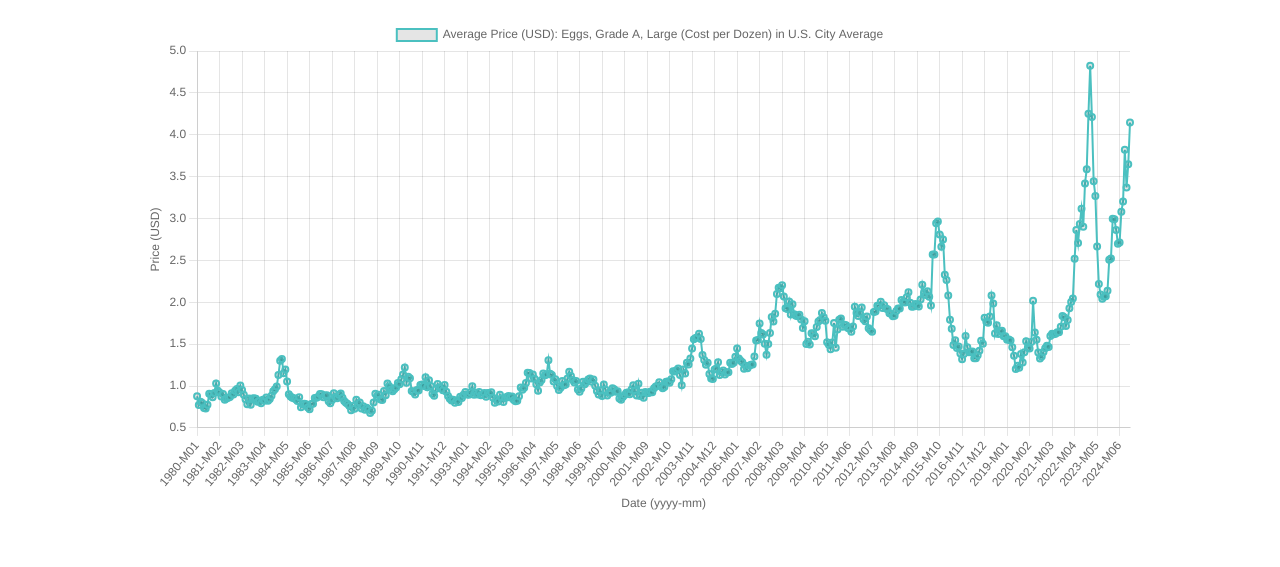
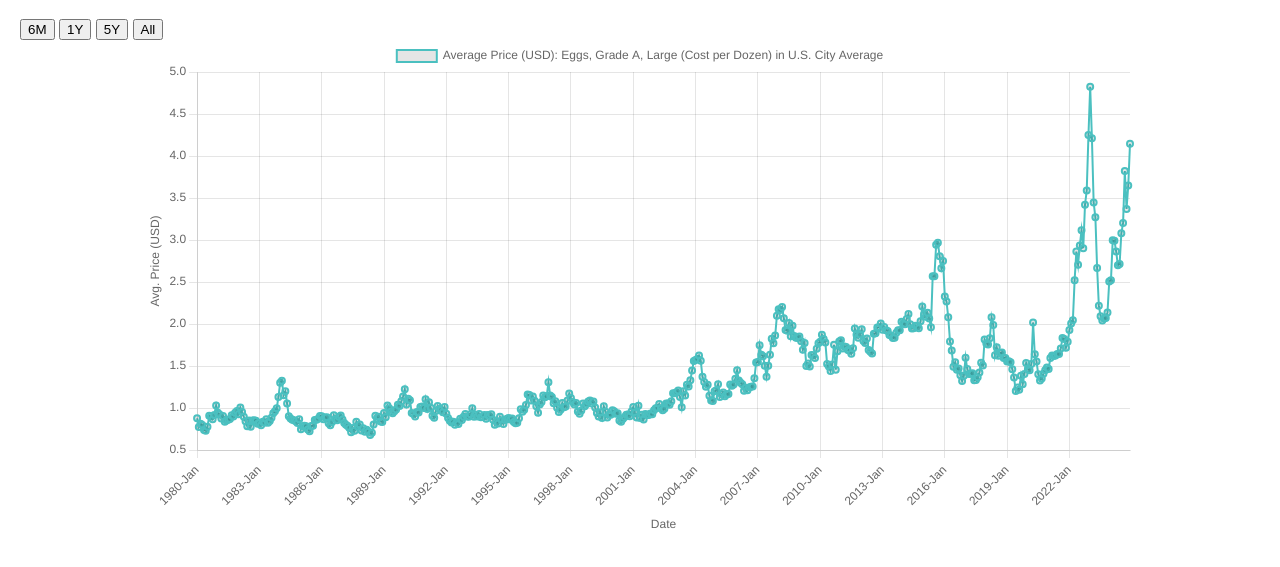
Before and after one commit to clairefro/the-eggconomist, a website: page docs/index.html in a window 1280 px wide. Shown: the part 61-628 px from the top of the page. Drawn offline with nearby package versions, Linux system fonts and the light colour scheme; some packages are replaced by stand-ins of ours; a script that the page names is missing.

Commit message:
add date range zoom controls

```diff
--- a/docs/index.html
+++ b/docs/index.html
@@ -4,7 +4,14 @@
     <meta charset="UTF-8" />
     <meta name="viewport" content="width=device-width, initial-scale=1.0" />
     <title>The Eggconomist</title>
+    <meta name="description" content="Eggspert analysis of US economy" />
+    <link rel="icon" href="favicon.ico" type="image/x-icon" />
+
+    <!-- ChartJS  -->
     <script src="https://cdn.jsdelivr.net/npm/chart.js"></script>
+    <!-- ChartJS zoom plugin -->
+    <script src="https://cdnjs.cloudflare.com/ajax/libs/chartjs-plugin-zoom/2.0.1/chartjs.plugin.zoom.min.js"></script>
+
     <style>
       body {
         font-family: Arial, sans-serif;
@@ -18,6 +25,12 @@
   </head>
   <body>
     <h1>Egg Prices Over Time</h1>
+    <div class="chart-controls">
+      <button onclick="setTimeRange('6m')">6M</button>
+      <button onclick="setTimeRange('1y')">1Y</button>
+      <button onclick="setTimeRange('5y')">5Y</button>
+      <button onclick="setTimeRange('all')">All</button>
+    </div>
     <div id="chart-container">
       <canvas id="eggPriceChart"></canvas>
     </div>
--- a/docs/script.js
+++ b/docs/script.js
@@ -1,24 +1,61 @@
-// Fetch the CSV data from the GitHub raw URL
-const csvUrl =
+class EggChartManager {
+  constructor() {
+    this.chart = null;
+    this.originalLabels = [];
+    this.originalValues = [];
+    this.csvUrl =
       "https://raw.githubusercontent.com/clairefro/the-eggconomist/refs/heads/main/egg_prices.csv";
-
-// parse CSV data
-async function fetchData() {
-  const response = await fetch(csvUrl);
-  const data = await response.text();
-  return data;
   }
 
-// convert CSV data to Chart.js format
-function parseCSV(csvData) {
-  const rows = csvData.split("\n").slice(1); // skip header row
+  async init() {
+    await this.renderChart();
+  }
+
+  formatLabel(label) {
+    if (!/^\d{4}-M\d{2}$/.test(label)) {
+      console.warn(`Invalid label format: ${label}`);
+      return label;
+    }
+
+    const [year, monthCode] = label.split("-M");
+    const monthAbbreviations = [
+      "Jan",
+      "Feb",
+      "Mar",
+      "Apr",
+      "May",
+      "Jun",
+      "Jul",
+      "Aug",
+      "Sep",
+      "Oct",
+      "Nov",
+      "Dec",
+    ];
+    const monthIndex = parseInt(monthCode, 10) - 1;
+
+    if (monthIndex < 0 || monthIndex >= monthAbbreviations.length) {
+      console.warn(`Invalid month code: ${monthCode}`);
+      return label;
+    }
+
+    return `${year}-${monthAbbreviations[monthIndex]}`;
+  }
+
+  async fetchData() {
+    const response = await fetch(this.csvUrl);
+    return response.text();
+  }
+
+  parseCSV(csvData) {
+    const rows = csvData.split("\n").slice(1);
     const labels = [];
     const values = [];
 
     rows.forEach((row) => {
-    const [year, period, value, updated_at] = row.split(",");
+      const [year, period, value] = row.split(",");
       if (year && period && value) {
-      const date = `${year}-${period.padStart(2, "0")}`; // format as yyyy-mm
+        const date = `${year}-${period.padStart(2, "0")}`;
         labels.push(date);
         values.push(parseFloat(value));
       }
@@ -27,16 +64,53 @@ function parseCSV(csvData) {
     return { labels, values };
   }
 
-// Render the line chart
-async function renderChart() {
-  const csvData = await fetchData();
-  const { labels, values } = parseCSV(csvData);
+  filterDataByTimeRange(labels, values, range) {
+    const periods = {
+      "6m": 6,
+      "1y": 12,
+      "5y": 60,
+      all: labels.length,
+    };
+
+    const monthsToShow = periods[range];
+    return {
+      labels: labels.slice(-monthsToShow),
+      values: values.slice(-monthsToShow),
+    };
+  }
+
+  setTimeRange(range) {
+    if (!this.chart) return;
+
+    this.chart.data.labels = this.originalLabels;
+    this.chart.data.datasets[0].data = this.originalValues;
+
+    if (range !== "all") {
+      const filtered = this.filterDataByTimeRange(
+        this.originalLabels,
+        this.originalValues,
+        range
+      );
+      this.chart.data.labels = filtered.labels;
+      this.chart.data.datasets[0].data = filtered.values;
+    }
+
+    this.chart.update();
+  }
+
+  async renderChart() {
+    const csvData = await this.fetchData();
+    let { labels, values } = this.parseCSV(csvData);
+    labels = labels.map((label) => this.formatLabel(label));
+
+    this.originalLabels = labels;
+    this.originalValues = values;
 
     const ctx = document.getElementById("eggPriceChart").getContext("2d");
-  new Chart(ctx, {
+    this.chart = new Chart(ctx, {
       type: "line",
       data: {
-      labels: labels,
+        labels,
         datasets: [
           {
             label:
@@ -53,19 +127,35 @@ async function renderChart() {
           x: {
             title: {
               display: true,
-            text: "Date (yyyy-mm)",
+              text: "Date",
+            },
+            ticks: {
+              maxRotation: 45,
+              minRotation: 45,
+              autoSkip: true,
+              maxTicksLimit: 15,
+              padding: 5,
+            },
+            grid: {
+              display: true,
+              drawOnChartArea: true,
+              drawTicks: true,
             },
           },
           y: {
             title: {
               display: true,
-            text: "Price (USD)",
+              text: "Avg. Price (USD)",
             },
           },
         },
       },
     });
   }
+}
 
-// Initialize the chart
-renderChart();
+const eggChartManager = new EggChartManager();
+eggChartManager.init();
+
+// Make setTimeRange available for button clicks
+window.setTimeRange = (range) => eggChartManager.setTimeRange(range);
```
Also changed, not shown: docs/package.json (added, +14 -0 lines), README.md, docs/favicon.ico (added), 2 other files. Lines whose indentation alone changed are shown as unchanged.
